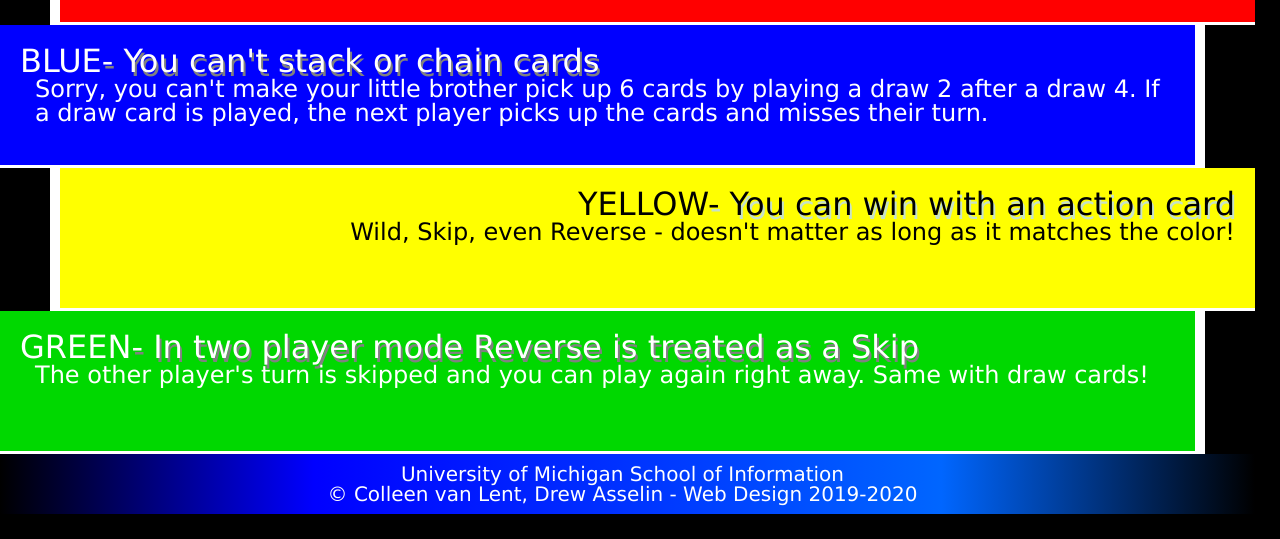
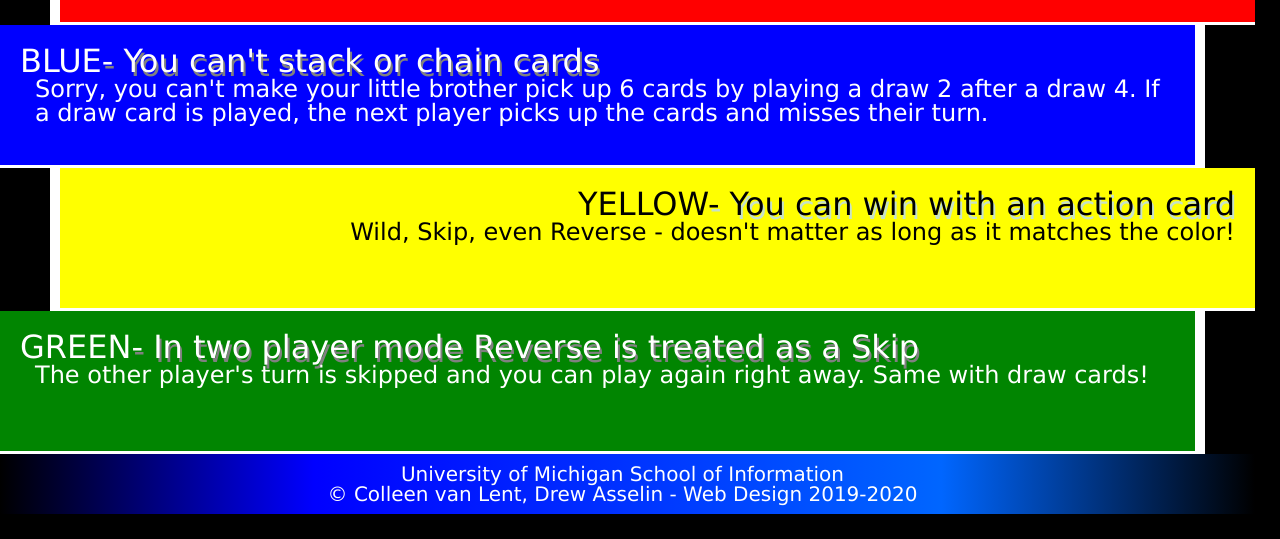
Before and after one commit to Jeremy-Tchao/homework2-2022, a plain HTML site: page index.html in a window 1280 px wide. Shown: the part 684-1223 px from the top of the page. Drawn offline with Linux system fonts and the light colour scheme.

Commit message:
Update style.css

```diff
--- a/css/style.css
+++ b/css/style.css
@@ -75,7 +75,7 @@ span
     text-shadow: 2px 4px #c7e2c7;
 }
 .green{
-    background-color: #00D800;
+    background-color: #018501;
     text-align:left;
     margin-right: 50px;
     border-bottom: 3px solid #ffffff;
```
